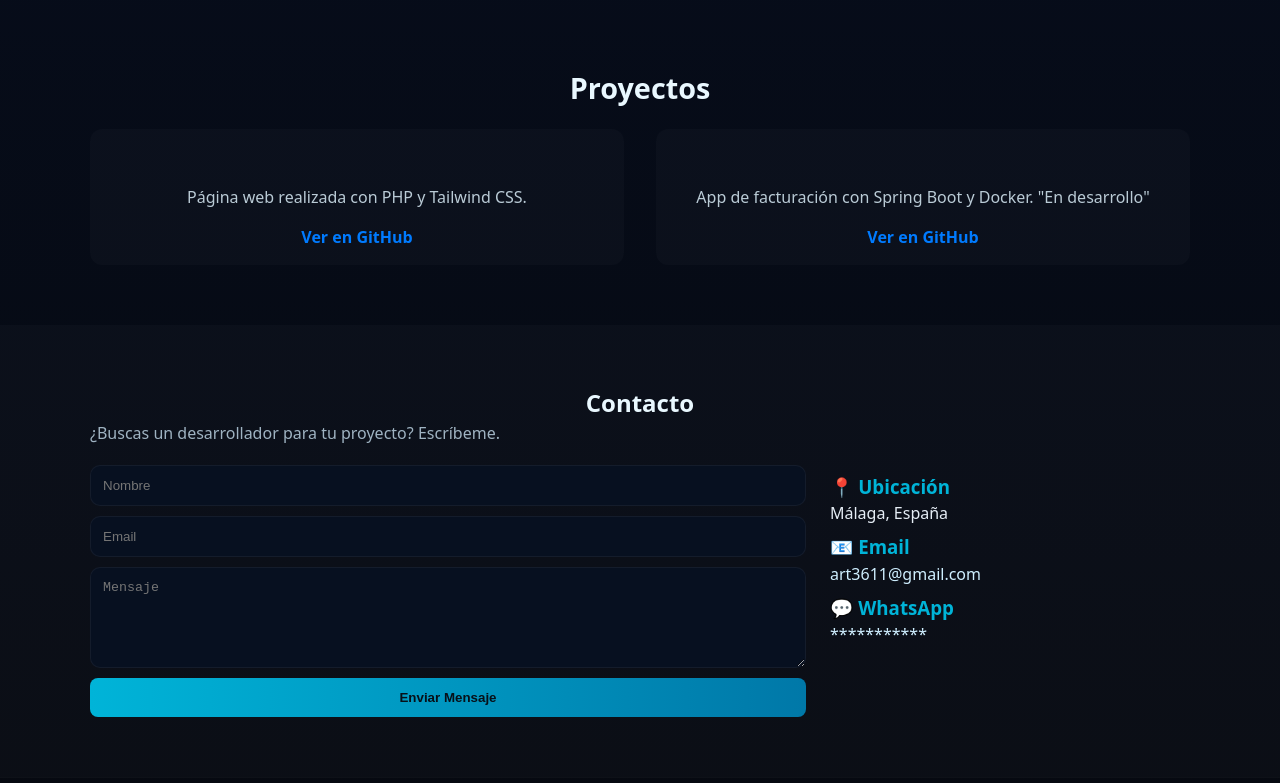
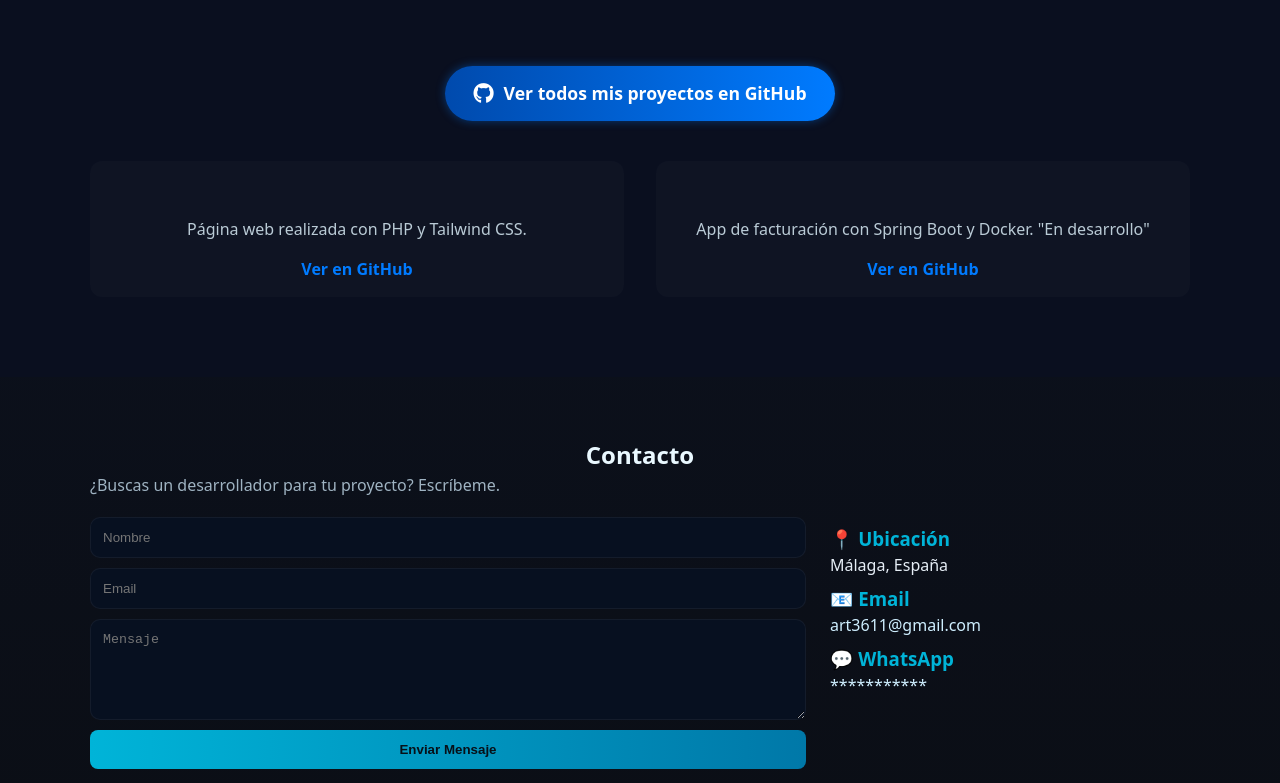
Before and after one commit to Art3611/Portfolio-Web, a plain HTML site: page index.html in a window 1280 px wide. Shown: the part 1064-1847 px from the top of the page. Drawn offline with Linux system fonts and the light colour scheme.

Commit message:
Añadido boton github

```diff
--- a/index.html
+++ b/index.html
@@ -81,9 +81,18 @@
 <!-- PROYECTOS -->
 <section id="projects" class="section projects-section">
   <div class="container">
-    <h2>Proyectos</h2>
+
+    <div class="projects-header">
+      <a
+        href="https://github.com/Art3611"
+        target="_blank"
+        rel="noopener noreferrer"
+        class="github-button">
+        <i class="fab fa-github"></i> Ver todos mis proyectos en GitHub
+      </a>
+    </div>
+
     <div class="projects-grid">
-
 
       <article class="project-card">
         <div class="project-image-container">
@@ -107,10 +116,10 @@
         <a href="https://github.com/Art3611/Springboot/tree/main/invoicing" target="_blank">Ver en GitHub</a>
       </article>
 
-
     </div>
   </div>
 </section>
+
 
 
 
--- a/styles/style.css
+++ b/styles/style.css
@@ -229,3 +229,46 @@ body{
 .project-card a:hover {
   text-decoration: underline;
 }
+
+/* ======== PROYECTOS ======== */
+.projects-section {
+  text-align: center;
+  padding: 80px 0;
+  background-color: #0a0f1f;
+  color: #f0f0f0;
+}
+
+.projects-header {
+  margin-bottom: 40px;
+}
+
+.github-button {
+  display: inline-flex;
+  align-items: center;
+  gap: 10px;
+  background: linear-gradient(90deg, #004aad, #007bff);
+  color: #fff;
+  text-decoration: none;
+  font-weight: bold;
+  padding: 14px 28px;
+  border-radius: 40px;
+  font-size: 1.1rem;
+  transition: all 0.3s ease;
+  box-shadow: 0 0 10px rgba(0, 123, 255, 0.4);
+}
+
+.github-button:hover {
+  background: linear-gradient(90deg, #ffcc00, #ffaa00);
+  color: #0a0f1f;
+  box-shadow: 0 0 20px rgba(255, 204, 0, 0.7);
+  transform: translateY(-3px);
+}
+
+.github-button i {
+  font-size: 1.3rem;
+}
+
+/* Espaciado entre secciones */
+.section {
+  margin-top: 80px;
+}
```
